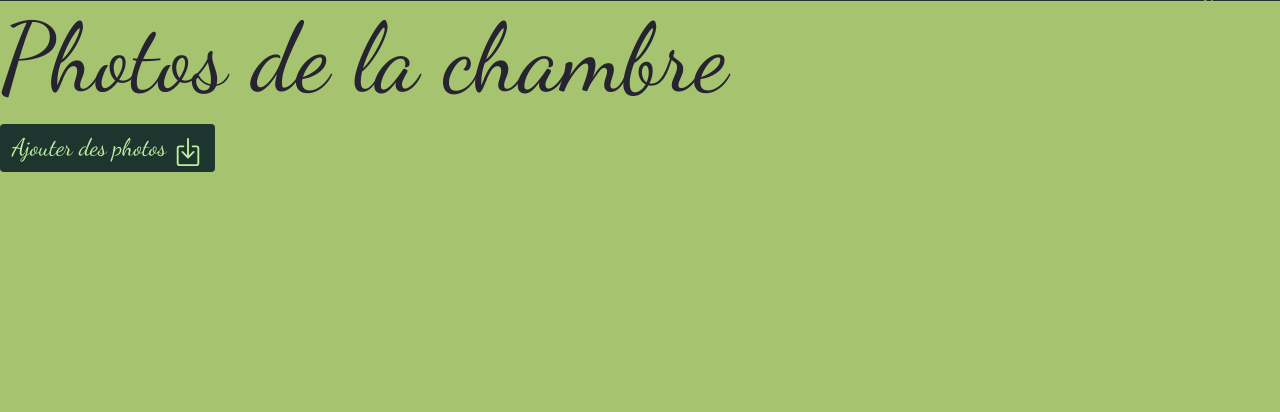
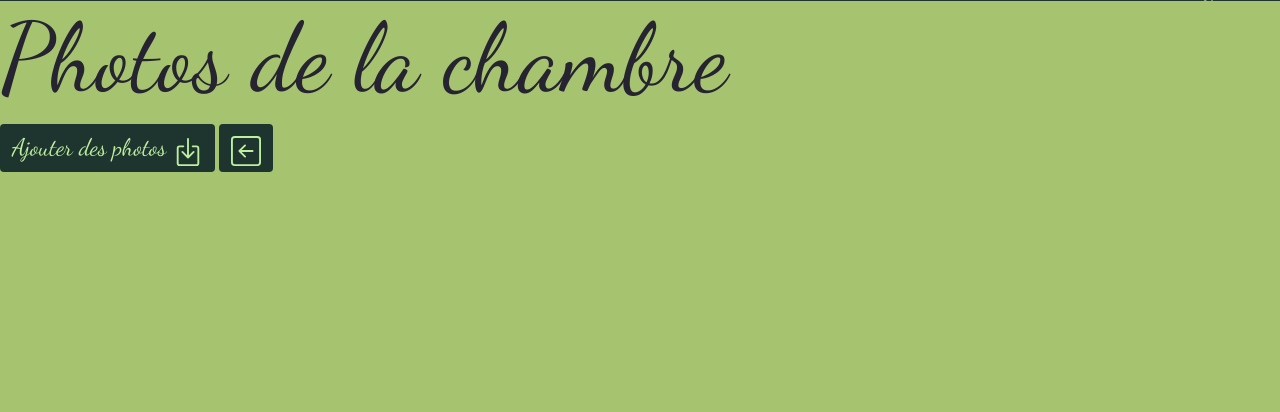
Before and after one commit to Nathalie-Verdavoir/hypnos, a Symfony app: template templates/photo-chambre/index.html.twig in a window 1280 px wide. Shown: the part 312-724 px from the top of the page. Run offline with Twig, Linux system fonts and the light colour scheme; the template is opened without the code that fills it: most values are stand-ins (such as "Sample title", 1, 10 or a date in 2020); some libraries are stand-ins or nearby versions; some web fonts are replaced.

Commit message:
add a button to return to chambres list from photos

```diff
--- a/templates/photo-chambre/index.html.twig
+++ b/templates/photo-chambre/index.html.twig
@@ -9,6 +9,11 @@
         <svg xmlns="http://www.w3.org/2000/svg" width="30" height="30" fill="currentColor" class="bi bi-box-arrow-in-down" viewBox="0 0 16 16">
             <path fill-rule="evenodd" d="M3.5 6a.5.5 0 0 0-.5.5v8a.5.5 0 0 0 .5.5h9a.5.5 0 0 0 .5-.5v-8a.5.5 0 0 0-.5-.5h-2a.5.5 0 0 1 0-1h2A1.5 1.5 0 0 1 14 6.5v8a1.5 1.5 0 0 1-1.5 1.5h-9A1.5 1.5 0 0 1 2 14.5v-8A1.5 1.5 0 0 1 3.5 5h2a.5.5 0 0 1 0 1h-2z"/>
             <path fill-rule="evenodd" d="M7.646 11.854a.5.5 0 0 0 .708 0l3-3a.5.5 0 0 0-.708-.708L8.5 10.293V1.5a.5.5 0 0 0-1 0v8.793L5.354 8.146a.5.5 0 1 0-.708.708l3 3z"/>
+        </svg>
+    </a>
+    <a class="btn btn-primary" href="{{ path('app_chambres_index', {'id': app.request.get('chambre')}) }}" title="Retour à la liste des chambres">
+        <svg xmlns="http://www.w3.org/2000/svg" width="30" height="30" fill="currentColor" class="bi bi-arrow-left-square" viewBox="0 0 16 16">
+            <path fill-rule="evenodd" d="M15 2a1 1 0 0 0-1-1H2a1 1 0 0 0-1 1v12a1 1 0 0 0 1 1h12a1 1 0 0 0 1-1V2zM0 2a2 2 0 0 1 2-2h12a2 2 0 0 1 2 2v12a2 2 0 0 1-2 2H2a2 2 0 0 1-2-2V2zm11.5 5.5a.5.5 0 0 1 0 1H5.707l2.147 2.146a.5.5 0 0 1-.708.708l-3-3a.5.5 0 0 1 0-.708l3-3a.5.5 0 1 1 .708.708L5.707 7.5H11.5z"/>
         </svg>
     </a>
 <div class="container">
```
